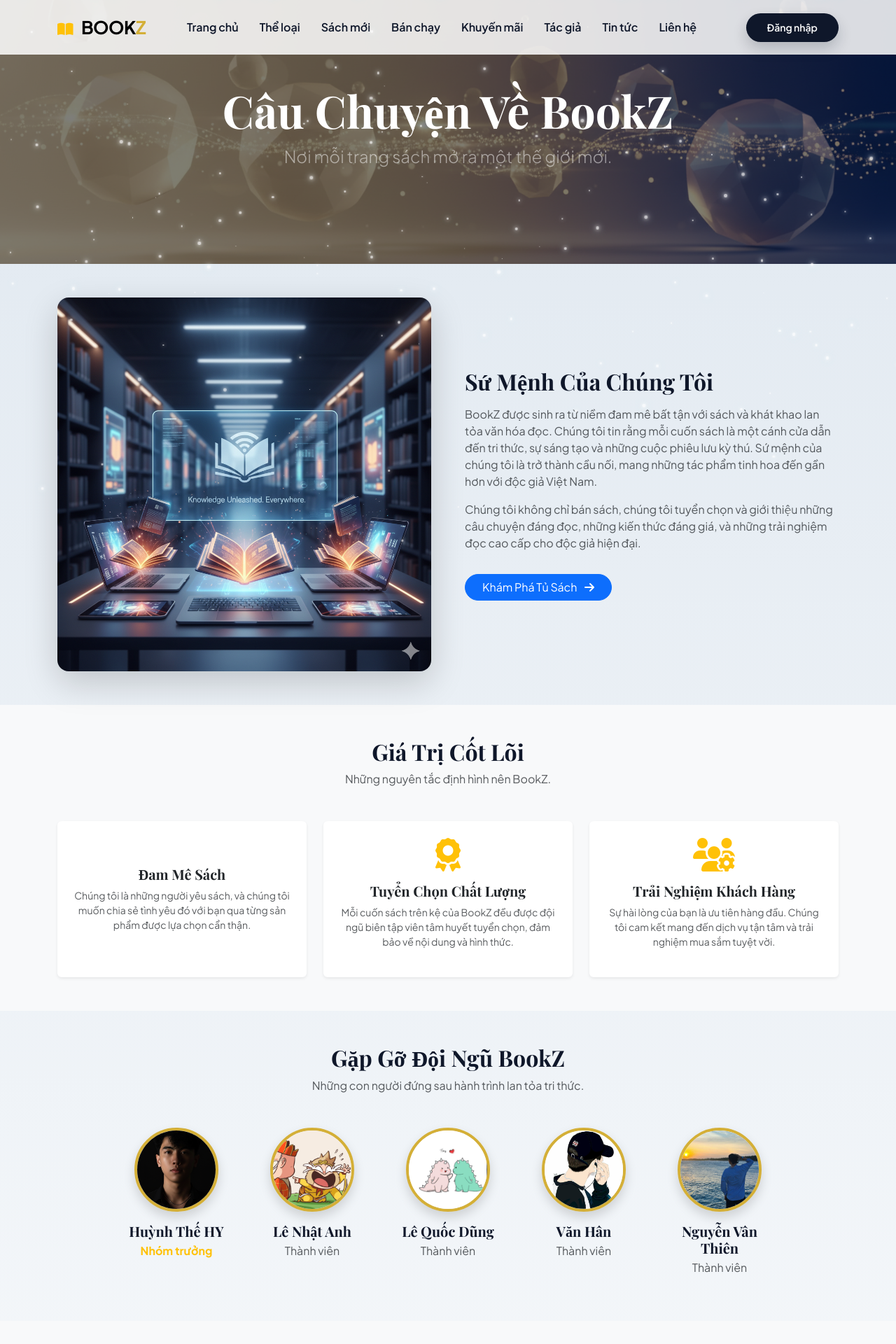
After one commit to Thehy-IT/BookStore, a PHP site: page /about.php in a window 1280 px wide. The commit adds this page. Shown: the top 1920 px of the page at 70% size. Run offline with PHP 8.4, Linux system fonts and the light colour scheme; data comes from the database, SQL or seed files in the repository; some libraries are stand-ins or nearby versions.

Commit message:
thêm trang giới thiệu

```diff
--- /dev/null
+++ b/about.php
@@ -0,0 +1,250 @@
+<?php
+// Giả định rằng bạn có một tệp header.php chứa phần đầu của trang HTML,
+// bao gồm session_start(), kết nối CSDL, và thẻ <head> với các CSS cần thiết.
+include 'header.php';
+?>
+
+<style>
+    /* Custom styles for About Us page */
+    .about-hero {
+        background: url('img/about/br.png') no-repeat center center;
+        background-size: cover;
+        padding: 120px 0;
+        position: relative;
+        color: white;
+    }
+
+    .about-hero::before {
+        content: '';
+        position: absolute;
+        top: 0;
+        left: 0;
+        right: 0;
+        bottom: 0;
+        background: rgba(0, 0, 0, 0.5);
+    }
+
+    .about-hero .container {
+        position: relative;
+        z-index: 2;
+    }
+
+    .value-card {
+        transition: transform 0.3s ease, box-shadow 0.3s ease;
+    }
+
+    .value-card:hover {
+        transform: translateY(-10px);
+        box-shadow: 0 1rem 3rem rgba(0, 0, 0, 0.1) !important;
+    }
+
+    .team-member img {
+        width: 120px;
+        height: 120px;
+        object-fit: cover;
+        border: 4px solid var(--accent);
+    }
+
+    .team-member {
+        transition: transform 0.3s ease;
+    }
+
+    .team-member:hover {
+        transform: scale(1.05);
+    }
+
+    .testimonial-card {
+        background-color: #fff;
+        border-radius: 15px;
+        box-shadow: 0 0.5rem 1.5rem rgba(0, 0, 0, 0.07);
+    }
+
+    .testimonial-card img {
+        width: 70px;
+        height: 70px;
+        object-fit: cover;
+    }
+
+    .section-title {
+        font-family: 'Playfair Display', serif;
+        font-weight: 700;
+    }
+</style>
+
+<main>
+    <!-- ============== Hero Section ==============-->
+    <section class="about-hero text-center">
+        <div class="container fade-in-element">
+            <h1 class="display-3 fw-bold font-playfair">Câu Chuyện Về BookZ</h1>
+            <p class="lead fs-4 text-white-50">Nơi mỗi trang sách mở ra một thế giới mới.</p>
+        </div>
+    </section>
+
+    <!-- ============== Our Story Section ==============-->
+    <section class="py-5">
+        <div class="container">
+            <div class="row align-items-center g-5">
+                <div class="col-lg-6 fade-in-element">
+                    <img src="img/about/s.png" class="img-fluid rounded-4 shadow-lg" alt="Reading a book">
+                </div>
+                <div class="col-lg-6 fade-in-element">
+                    <h2 class="section-title mb-3">Sứ Mệnh Của Chúng Tôi</h2>
+                    <p class="text-muted">BookZ được sinh ra từ niềm đam mê bất tận với sách và khát khao lan tỏa văn
+                        hóa đọc. Chúng tôi tin rằng mỗi cuốn sách là một cánh cửa dẫn đến tri thức, sự sáng tạo và những
+                        cuộc phiêu lưu kỳ thú. Sứ mệnh của chúng tôi là trở thành cầu nối, mang những tác phẩm tinh hoa
+                        đến gần hơn với độc giả Việt Nam.</p>
+                    <p class="text-muted">Chúng tôi không chỉ bán sách, chúng tôi tuyển chọn và giới thiệu những câu
+                        chuyện đáng đọc, những kiến thức đáng giá, và những trải nghiệm đọc cao cấp cho độc giả hiện
+                        đại.</p>
+                    <a href="Product.php" class="btn btn-primary rounded-pill px-4 mt-3">Khám Phá Tủ Sách <i
+                            class="fas fa-arrow-right ms-2"></i></a>
+                </div>
+            </div>
+        </div>
+    </section>
+
+    <!-- ============== Core Values Section ==============-->
+    <section class="py-5 bg-light">
+        <div class="container">
+            <div class="text-center mb-5 fade-in-element">
+                <h2 class="section-title">Giá Trị Cốt Lõi</h2>
+                <p class="text-muted">Những nguyên tắc định hình nên BookZ.</p>
+            </div>
+            <div class="row g-4">
+                <div class="col-lg-4 col-md-6 fade-in-element">
+                    <div class="card h-100 border-0 shadow-sm p-4 text-center value-card">
+                        <div class="mb-3">
+                            <i class="fas fa-book-heart fa-3x text-warning"></i>
+                        </div>
+                        <h5 class="fw-bold">Đam Mê Sách</h5>
+                        <p class="text-muted small">Chúng tôi là những người yêu sách, và chúng tôi muốn chia sẻ tình
+                            yêu đó với bạn qua từng sản phẩm được lựa chọn cẩn thận.</p>
+                    </div>
+                </div>
+                <div class="col-lg-4 col-md-6 fade-in-element">
+                    <div class="card h-100 border-0 shadow-sm p-4 text-center value-card">
+                        <div class="mb-3">
+                            <i class="fas fa-award fa-3x text-warning"></i>
+                        </div>
+                        <h5 class="fw-bold">Tuyển Chọn Chất Lượng</h5>
+                        <p class="text-muted small">Mỗi cuốn sách trên kệ của BookZ đều được đội ngũ biên tập viên tâm
+                            huyết tuyển chọn, đảm bảo về nội dung và hình thức.</p>
+                    </div>
+                </div>
+                <div class="col-lg-4 col-md-6 fade-in-element">
+                    <div class="card h-100 border-0 shadow-sm p-4 text-center value-card">
+                        <div class="mb-3">
+                            <i class="fas fa-users-cog fa-3x text-warning"></i>
+                        </div>
+                        <h5 class="fw-bold">Trải Nghiệm Khách Hàng</h5>
+                        <p class="text-muted small">Sự hài lòng của bạn là ưu tiên hàng đầu. Chúng tôi cam kết mang đến
+                            dịch vụ tận tâm và trải nghiệm mua sắm tuyệt vời.</p>
+                    </div>
+                </div>
+            </div>
+        </div>
+    </section>
+
+    <!-- ============== Meet The Team Section ==============-->
+    <section class="py-5">
+        <div class="container">
+            <div class="text-center mb-5 fade-in-element">
+                <h2 class="section-title">Gặp Gỡ Đội Ngũ BookZ</h2>
+                <p class="text-muted">Những con người đứng sau hành trình lan tỏa tri thức.</p>
+            </div>
+            <div class="row g-5 justify-content-center">
+                <div class="col-lg-2 col-md-4 col-6 text-center team-member fade-in-element">
+                    <img src="img/about/m0.png" class="rounded-circle mb-3 shadow" alt="Team Member 1">
+                    <h5 class="fw-bold mb-1">Huỳnh Thế HY</h5>
+                    <p class="text-warning fw-bold">Nhóm trưởng</p>
+                </div>
+                <div class="col-lg-2 col-md-4 col-6 text-center team-member fade-in-element">
+                    <img src="img/about/m1.jpg" class="rounded-circle mb-3 shadow" alt="Team Member 2">
+                    <h5 class="fw-bold mb-1">Lê Nhật Anh</h5>
+                    <p class="text-muted">Thành viên</p>
+                </div>
+                <div class="col-lg-2 col-md-4 col-6 text-center team-member fade-in-element">
+                    <img src="img/about/m2.jpg" class="rounded-circle mb-3 shadow" alt="Team Member 3">
+                    <h5 class="fw-bold mb-1">Lê Quốc Dũng</h5>
+                    <p class="text-muted">Thành viên</p>
+                </div>
+                <div class="col-lg-2 col-md-4 col-6 text-center team-member fade-in-element">
+                    <img src="img/about/m4.jpg" class="rounded-circle mb-3 shadow" alt="Team Member 4">
+                    <h5 class="fw-bold mb-1">Văn Hân</h5>
+                    <p class="text-muted">Thành viên</p>
+                </div>
+                <div class="col-lg-2 col-md-4 col-6 text-center team-member fade-in-element">
+                    <img src="img/about/m3.jpg" class="rounded-circle mb-3 shadow" alt="Team Member 5">
+                    <h5 class="fw-bold mb-1">Nguyễn Vân Thiên</h5>
+                    <p class="text-muted">Thành viên</p>
+                </div>
+            </div>
+        </div>
+    </section>
+
+    <!-- ============== Testimonials Section ==============-->
+    <section class="py-5 bg-light">
+        <div class="container">
+            <div class="text-center mb-5 fade-in-element">
+                <h2 class="section-title">Độc Giả Nói Về BookZ</h2>
+                <p class="text-muted">Niềm vui của bạn là động lực lớn nhất của chúng tôi.</p>
+            </div>
+            <div class="row g-4">
+                <div class="col-lg-4 fade-in-element">
+                    <div class="testimonial-card p-4 h-100">
+                        <div class="d-flex align-items-center mb-3">
+                            <img src="img/about/r1.jpg" class="rounded-circle me-3" alt="Avatar">
+                            <div>
+                                <h6 class="fw-bold mb-0">Minh Anh</h6>
+                                <small class="text-muted">Sinh viên</small>
+                            </div>
+                        </div>
+                        <p class="fst-italic text-muted">"BookZ có một bộ sưu tập sách rất chọn lọc. Mình đã tìm thấy
+                            nhiều đầu sách hay mà không có ở các nơi khác. Giao hàng cũng rất nhanh!"</p>
+                    </div>
+                </div>
+                <div class="col-lg-4 fade-in-element">
+                    <div class="testimonial-card p-4 h-100">
+                        <div class="d-flex align-items-center mb-3">
+                            <img src="img/about/r2.jpg" class="rounded-circle me-3" alt="Avatar">
+                            <div>
+                                <h6 class="fw-bold mb-0">Quốc Bảo</h6>
+                                <small class="text-muted">Lập trình viên</small>
+                            </div>
+                        </div>
+                        <p class="fst-italic text-muted">"Website rất đẹp và dễ sử dụng. Trải nghiệm mua sắm online tại
+                            BookZ thực sự mượt mà. Sẽ tiếp tục ủng hộ shop."</p>
+                    </div>
+                </div>
+                <div class="col-lg-4 fade-in-element">
+                    <div class="testimonial-card p-4 h-100">
+                        <div class="d-flex align-items-center mb-3">
+                            <img src="img/about/r3.jpg" class="rounded-circle me-3" alt="Avatar">
+                            <div>
+                                <h6 class="fw-bold mb-0">Hương Giang</h6>
+                                <small class="text-muted">Nhân viên văn phòng</small>
+                            </div>
+                        </div>
+                        <p class="fst-italic text-muted">"Mình rất thích cách BookZ gói quà. Rất chỉn chu và đẹp mắt.
+                            Dịch vụ chăm sóc khách hàng cũng rất nhiệt tình và chuyên nghiệp."</p>
+                    </div>
+                </div>
+            </div>
+        </div>
+    </section>
+
+    <!-- ============== CTA Section ==============-->
+    <section class="py-5 text-center">
+        <div class="container fade-in-element">
+            <h2 class="section-title">Sẵn Sàng Cho Cuộc Phiêu Lưu Mới?</h2>
+            <p class="text-muted mb-4">Hàng ngàn đầu sách hay đang chờ bạn khám phá. Bắt đầu hành trình tri thức của bạn
+                ngay hôm nay!</p>
+            <a href="Product.php" class="btn btn-warning btn-lg rounded-pill px-5">Xem Tất Cả Sách</a>
+        </div>
+    </section>
+</main>
+
+<?php
+// Giả định bạn có tệp footer.php chứa phần chân trang và các script JS cần thiết.
+include 'footer.php';
+?>
--- a/footer.php
+++ b/footer.php
@@ -130,7 +130,8 @@
         <img src="img/decor/noen1.png" alt="Christmas Decoration"
             style="position: relative; animation: sleigh-ride 25s linear infinite; height: 100px; transform: scaleX(-1);">
     </div>
-    <div id="snowman-family" style="position: absolute; bottom: 0; right: 0; width: 400px; height: 200px; z-index: 3; pointer-events: none;">
+    <div id="snowman-family"
+        style="position: absolute; bottom: 0; right: 0; width: 400px; height: 200px; z-index: 3; pointer-events: none;">
         <!-- Cây thông Noel -->
         <img src="img/decor/noen2.png" alt="Christmas Tree"
             style="position: absolute; bottom: 0; right: 60px; height: 200px;">
@@ -162,10 +163,23 @@
     </style>
     <style>
         @keyframes sway {
-            0%, 100% { transform: rotate(0deg); }
-            25% { transform: rotate(5deg); }
-            50% { transform: rotate(0deg); }
-            75% { transform: rotate(-5deg); }
+
+            0%,
+            100% {
+                transform: rotate(0deg);
+            }
+
+            25% {
+                transform: rotate(5deg);
+            }
+
+            50% {
+                transform: rotate(0deg);
+            }
+
+            75% {
+                transform: rotate(-5deg);
+            }
         }
     </style>
     <style>
@@ -271,9 +285,10 @@
             <div class="col-lg-2 col-6">
                 <h5 class="text-warning mb-3">Support</h5>
                 <ul class="list-unstyled text-white-50">
-                    <li class="mb-2"><a href="#" class="text-decoration-none text-white-50 footer-link">Về BookZ</a>
+                    <li class="mb-2"><a href="about.php" class="text-decoration-none text-white-50 footer-link">Về
+                            BookZ</a>
                     </li>
-                    <li class="mb-2"><a href="faq.php" class="text-decoration-none text-white-50 footer-link">Liên
+                    <li class="mb-2"><a href="contact.php" class="text-decoration-none text-white-50 footer-link">Liên
                             hệ</a></li>
                     <li class="mb-2"><a href="faq.php" class="text-decoration-none text-white-50 footer-link">FAQs</a>
                     </li>
```
Also changed, not shown: img/about/br.png (added), img/about/m0.png (added), img/about/m1.jpg (added), img/about/m2.jpg (added), img/about/m3.jpg (added), img/about/m4.jpg (added), img/about/r1.jpg (added), img/about/r2.jpg (added), img/about/r3.jpg (added), img/about/s.png (added).
